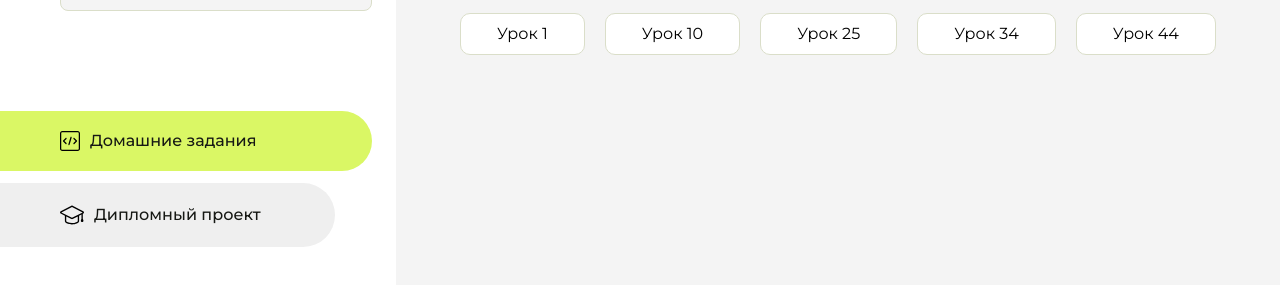
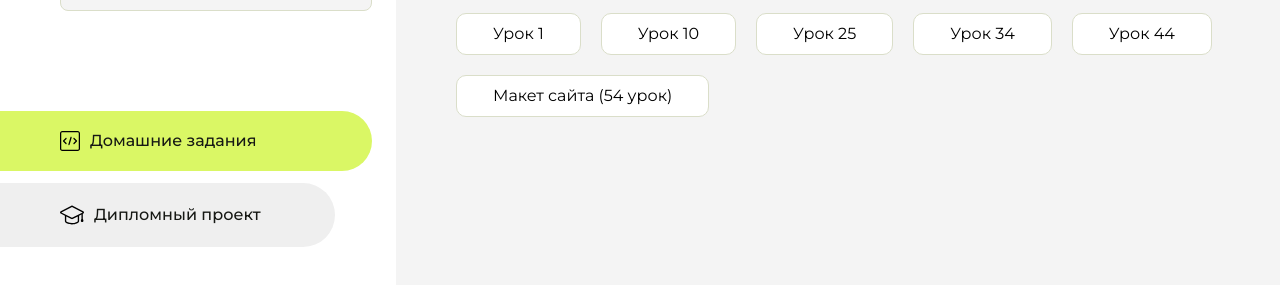
Before and after one commit to Leralera23/Aroken_homework, a plain HTML site: page index.html in a window 1280 px wide. Shown: the part 225-510 px from the top of the page. Drawn offline with Linux system fonts and the light colour scheme.

Commit message:
Update index.html

```diff
--- a/index.html
+++ b/index.html
@@ -107,6 +107,9 @@
                      <li class="content__list-item">
                         <a href="Lesson44/index.html">Урок 44</a>
                     </li>
+                                         <li class="content__list-item">
+                        <a href="Lesson55/index.html">Макет сайта (54 урок)</a>
+                    </li>
                 </ul>
             </div>
             <div class="content__block hidden" id="diplomBlock">
```
